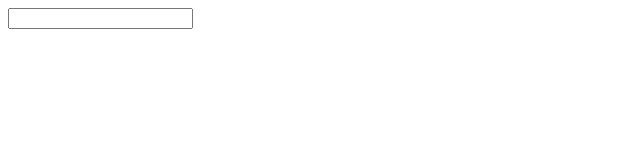
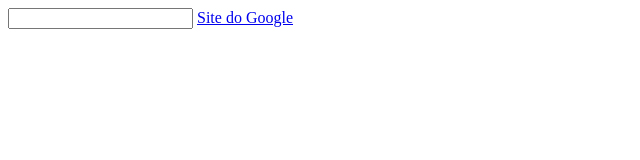
Before and after one commit to Gustavomdcl/js-experiments, a plain HTML site: page pure/index.html in a window 1280 px wide. Shown: the whole page, without its empty margins (0-640 px from the left). Drawn offline with Linux system fonts and the light colour scheme.

Commit message:
creating element

```diff
--- a/pure/index.html
+++ b/pure/index.html
@@ -130,7 +130,7 @@
         alert(gustavo.henrique("gordinho"));
       }
       //get elements
-      if (true) {
+      if (false) {
         var inputElement = document.getElementById("nome"); //individual
         inputElement = document.getElementsByTagName("input"); //todos os inputs
         inputElement = document.getElementsByClassName("nome"); //todos os .nome
@@ -139,6 +139,16 @@
           alert("yo");
         };
       }
+      //create elements
+      if (true) {
+        var linkElement = document.createElement("a");
+        linkElement.setAttribute("href", "http://google.com");
+        var textElement = document.createTextNode("Site do Google");
+        linkElement.appendChild(textElement);
+
+        var containerElement = document.querySelector("body");
+        containerElement.appendChild(linkElement);
+      }
     </script>
   </body>
 </html>
```
